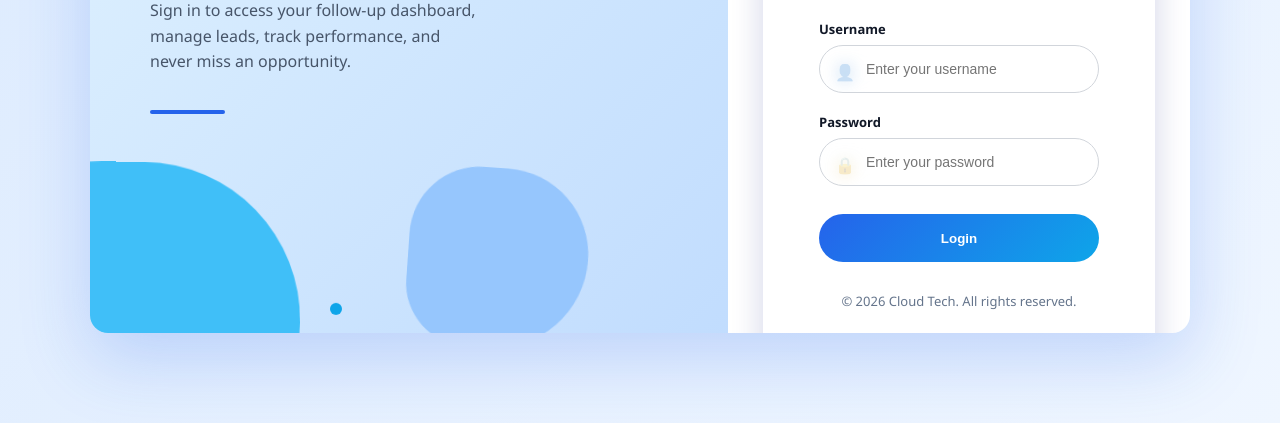
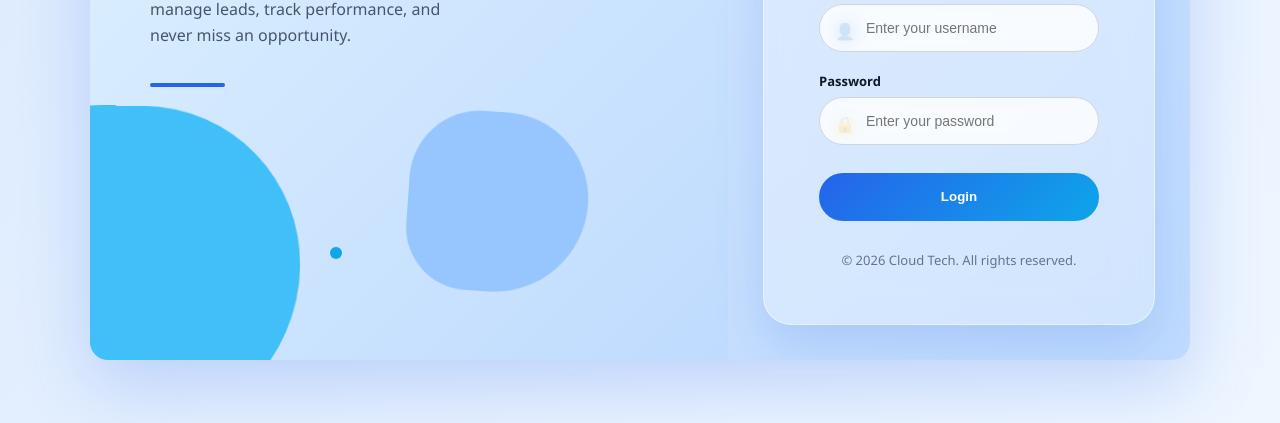
Before and after one commit to mannat2003-cloud/CLOUD-TECH-CRM-, a website: page login.html in a window 1280 px wide. Shown: the part 377-800 px from the top of the page. Drawn offline with Linux system fonts and the light colour scheme.

Commit message:
Update login.html

```diff
--- a/login.html
+++ b/login.html
@@ -21,8 +21,9 @@
     .login-page {
       width: 92%;
       max-width: 1100px;
-      height: 620px;
-      background: white;
+      min-height: 650px;
+      height: auto;
+      background: linear-gradient(135deg, #dbeafe, #bfdbfe);
       border-radius: 18px;
       display: grid;
       grid-template-columns: 58% 42%;
@@ -146,23 +147,19 @@
 
     .login-panel {
   margin: 35px;
-  padding: 70px 55px;
-
+  padding: 55px 55px;
   display: flex;
   flex-direction: column;
   justify-content: center;
 
-  background: rgba(255,255,255,0.10);
+  background: rgba(255, 255, 255, 0.28);
+  backdrop-filter: blur(18px);
+  -webkit-backdrop-filter: blur(18px);
 
-  backdrop-filter: blur(24px);
-  -webkit-backdrop-filter: blur(24px);
+  border: 1px solid rgba(255, 255, 255, 0.45);
+  border-radius: 28px;
 
-  border: 1px solid rgba(255,255,255,0.18);
-
-  box-shadow:
-    0 8px 32px rgba(31,38,135,0.2);
-
-  border-radius: 28px;
+  box-shadow: 0 20px 50px rgba(37, 99, 235, 0.18);
 
   position: relative;
   z-index: 10;
```
